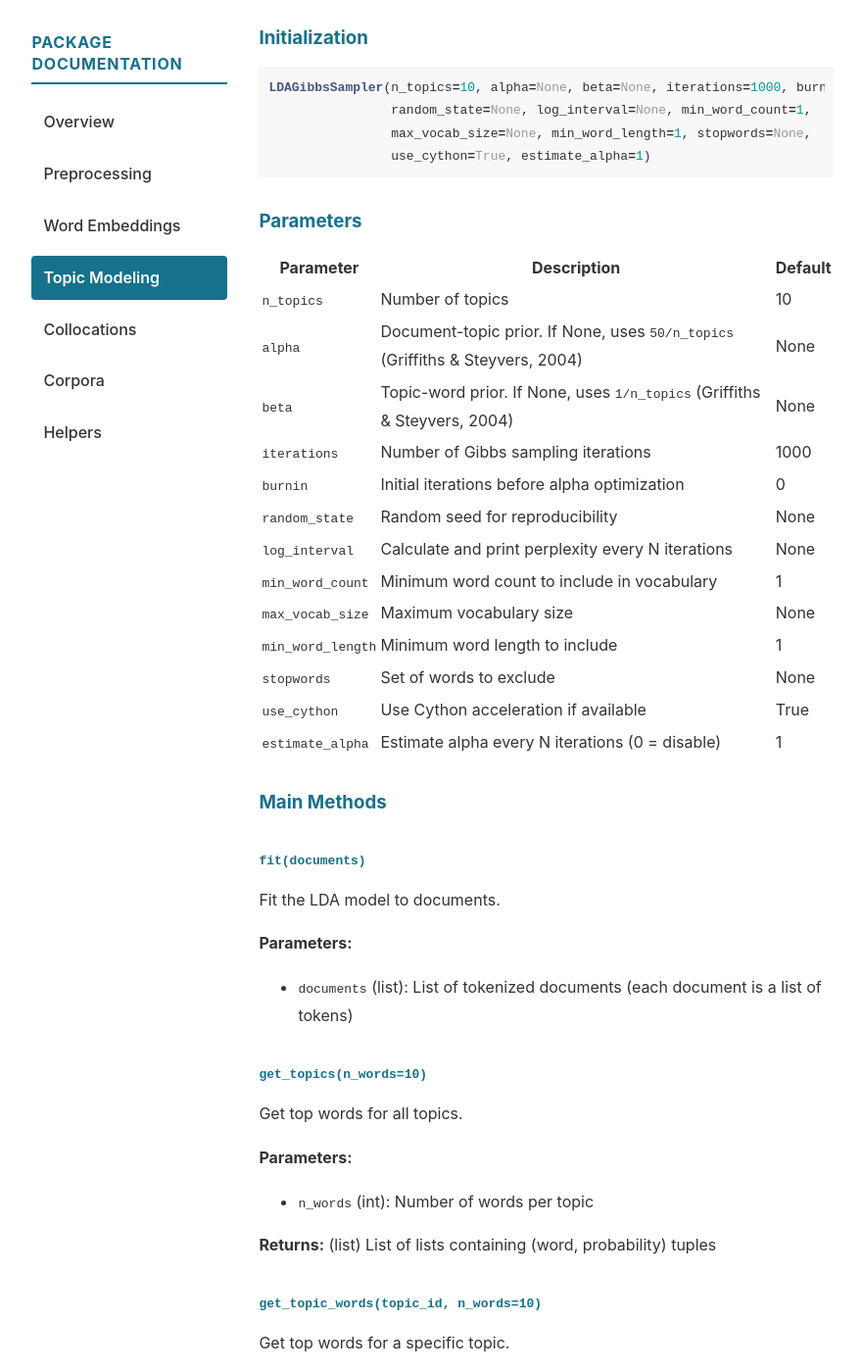
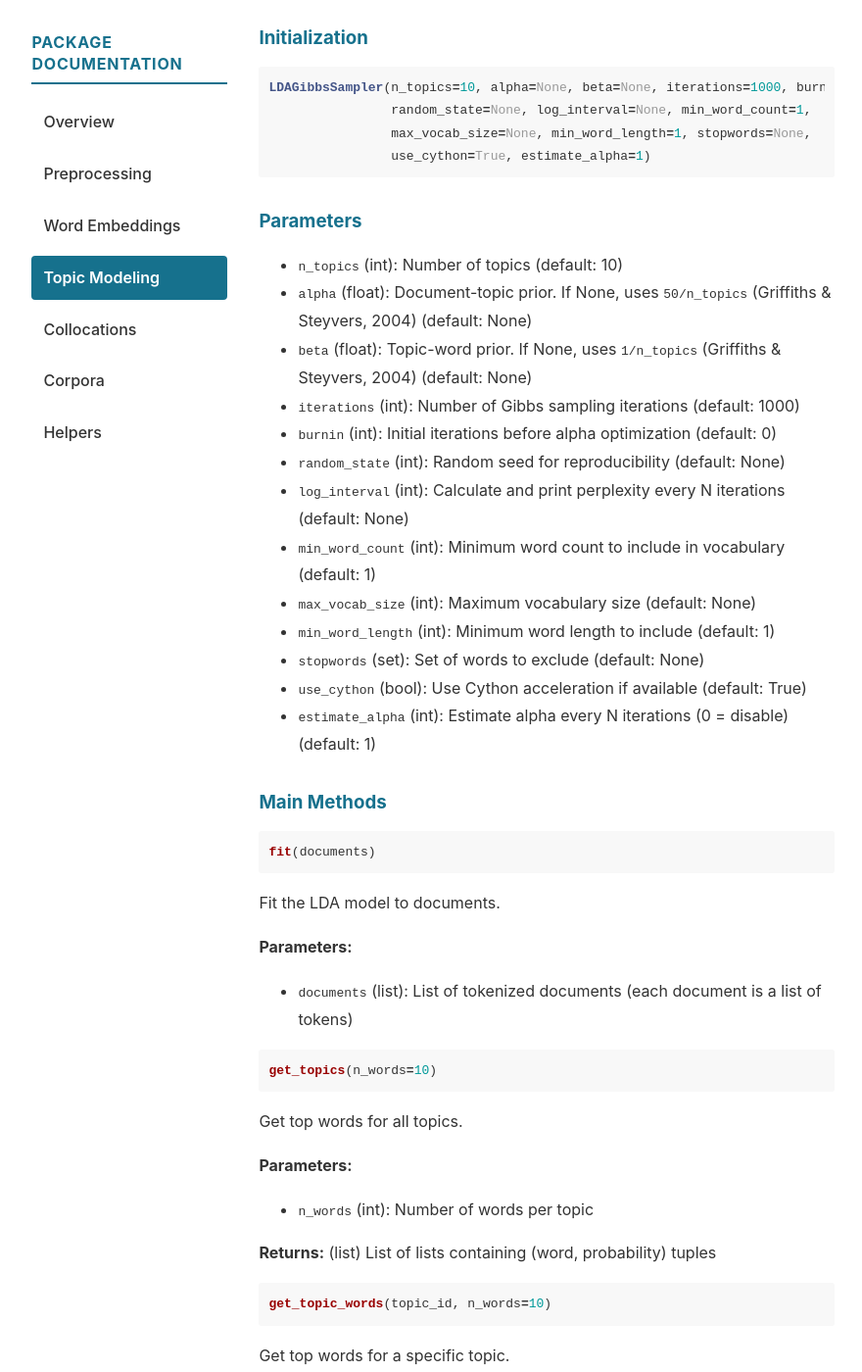
Before and after one commit to mcjkurz/qhchina, a Jekyll site: the page built from docs/pkg_docs/topic_modeling/index.md, in a window 1280 px wide and 1400 px high, scrolled down 828 px. Shown: the whole window at 98% size, without its empty margins (198-1078 px from the left). Built offline with Jekyll 4.4.1, drawn with Linux system fonts in a browser that asks for light colours; some of the changed text lies outside the part shown.

````diff
--- a/docs/pkg_docs/topic_modeling/index.md
+++ b/docs/pkg_docs/topic_modeling/index.md
@@ -21,32 +21,34 @@
 
 ### Parameters
 
-| Parameter | Description | Default |
-|-----------|-------------|---------|
-| `n_topics` | Number of topics | 10 |
-| `alpha` | Document-topic prior. If None, uses `50/n_topics` (Griffiths & Steyvers, 2004) | None |
-| `beta` | Topic-word prior. If None, uses `1/n_topics` (Griffiths & Steyvers, 2004) | None |
-| `iterations` | Number of Gibbs sampling iterations | 1000 |
-| `burnin` | Initial iterations before alpha optimization | 0 |
-| `random_state` | Random seed for reproducibility | None |
-| `log_interval` | Calculate and print perplexity every N iterations | None |
-| `min_word_count` | Minimum word count to include in vocabulary | 1 |
-| `max_vocab_size` | Maximum vocabulary size | None |
-| `min_word_length` | Minimum word length to include | 1 |
-| `stopwords` | Set of words to exclude | None |
-| `use_cython` | Use Cython acceleration if available | True |
-| `estimate_alpha` | Estimate alpha every N iterations (0 = disable) | 1 |
+- `n_topics` (int): Number of topics (default: 10)
+- `alpha` (float): Document-topic prior. If None, uses `50/n_topics` (Griffiths & Steyvers, 2004) (default: None)
+- `beta` (float): Topic-word prior. If None, uses `1/n_topics` (Griffiths & Steyvers, 2004) (default: None)
+- `iterations` (int): Number of Gibbs sampling iterations (default: 1000)
+- `burnin` (int): Initial iterations before alpha optimization (default: 0)
+- `random_state` (int): Random seed for reproducibility (default: None)
+- `log_interval` (int): Calculate and print perplexity every N iterations (default: None)
+- `min_word_count` (int): Minimum word count to include in vocabulary (default: 1)
+- `max_vocab_size` (int): Maximum vocabulary size (default: None)
+- `min_word_length` (int): Minimum word length to include (default: 1)
+- `stopwords` (set): Set of words to exclude (default: None)
+- `use_cython` (bool): Use Cython acceleration if available (default: True)
+- `estimate_alpha` (int): Estimate alpha every N iterations (0 = disable) (default: 1)
 
 ### Main Methods
 
-#### `fit(documents)`
+```python
+fit(documents)
+```
 
 Fit the LDA model to documents.
 
 **Parameters:**
 - `documents` (list): List of tokenized documents (each document is a list of tokens)
 
-#### `get_topics(n_words=10)`
+```python
+get_topics(n_words=10)
+```
 
 Get top words for all topics.
 
@@ -55,7 +57,9 @@
 
 **Returns:** (list) List of lists containing (word, probability) tuples
 
-#### `get_topic_words(topic_id, n_words=10)`
+```python
+get_topic_words(topic_id, n_words=10)
+```
 
 Get top words for a specific topic.
 
@@ -65,7 +69,9 @@
 
 **Returns:** (list) List of (word, probability) tuples
 
-#### `get_document_topics(doc_id, sort_by_prob=False)`
+```python
+get_document_topics(doc_id, sort_by_prob=False)
+```
 
 Get topic distribution for a document.
 
@@ -75,7 +81,9 @@
 
 **Returns:** (list) List of (topic_id, probability) tuples
 
-#### `get_top_documents(topic_id, n_docs=10)`
+```python
+get_top_documents(topic_id, n_docs=10)
+```
 
 Get top documents for a topic.
 
@@ -85,13 +93,17 @@
 
 **Returns:** (list) List of (doc_id, probability) tuples
 
-#### `get_topic_distribution()`
+```python
+get_topic_distribution()
+```
 
 Get overall topic distribution across the corpus.
 
 **Returns:** (numpy.ndarray) Topic distribution
 
-#### `inference(new_doc, inference_iterations=100)`
+```python
+inference(new_doc, inference_iterations=100)
+```
 
 Infer topic distribution for a new document.
 
@@ -101,7 +113,9 @@
 
 **Returns:** (numpy.ndarray) Topic distribution
 
-#### `topic_similarity(topic_i, topic_j, metric='jsd')`
+```python
+topic_similarity(topic_i, topic_j, metric='jsd')
+```
 
 Calculate similarity between two topics.
 
@@ -112,7 +126,9 @@
 
 **Returns:** (float) Similarity score
 
-#### `topic_correlation_matrix(metric='jsd')`
+```python
+topic_correlation_matrix(metric='jsd')
+```
 
 Calculate pairwise similarity between all topics.
 
@@ -121,7 +137,9 @@
 
 **Returns:** (numpy.ndarray) Similarity matrix
 
-#### `document_similarity(doc_i, doc_j, metric='jsd')`
+```python
+document_similarity(doc_i, doc_j, metric='jsd')
+```
 
 Calculate similarity between two documents.
 
@@ -132,7 +150,9 @@
 
 **Returns:** (float) Similarity score
 
-#### `document_similarity_matrix(doc_ids=None, metric='jsd')`
+```python
+document_similarity_matrix(doc_ids=None, metric='jsd')
+```
 
 Calculate pairwise similarity between documents.
 
@@ -142,7 +162,9 @@
 
 **Returns:** (numpy.ndarray) Similarity matrix
 
-#### `plot_topic_words(n_words=10, figsize=(12, 8), fontsize=10, filename=None, separate_files=False, dpi=72, orientation='horizontal')`
+```python
+plot_topic_words(n_words=10, figsize=(12, 8), fontsize=10, filename=None, separate_files=False, dpi=72, orientation='horizontal')
+```
 
 Plot top words for topics as bar charts.
 
@@ -155,7 +177,13 @@
 - `dpi` (int): Resolution
 - `orientation` (str): Bar orientation ('horizontal' or 'vertical')
 
-#### `save(filepath)` / `load(filepath)`
+```python
+save(filepath)
+```
+
+```python
+load(filepath)
+```
 
 Save or load model to/from file.
 
````
Also changed, not shown: docs/pkg_docs/collocations/index.md (+6 -2 lines), docs/pkg_docs/corpora/index.md (+3 -1 lines), docs/pkg_docs/helpers/index.md (+30 -10 lines), docs/pkg_docs/preprocessing/index.md (+6 -2 lines), docs/pkg_docs/word_embeddings/index.md (+54 -30 lines).
